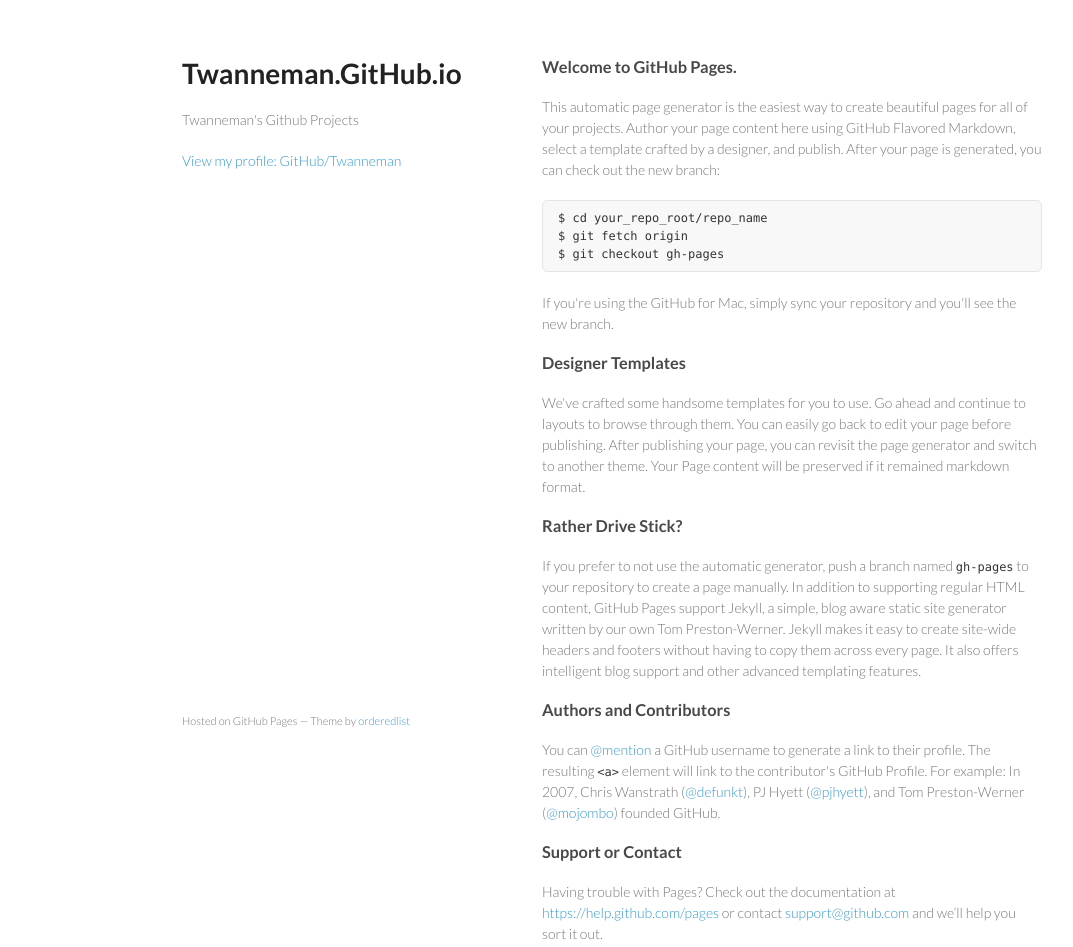
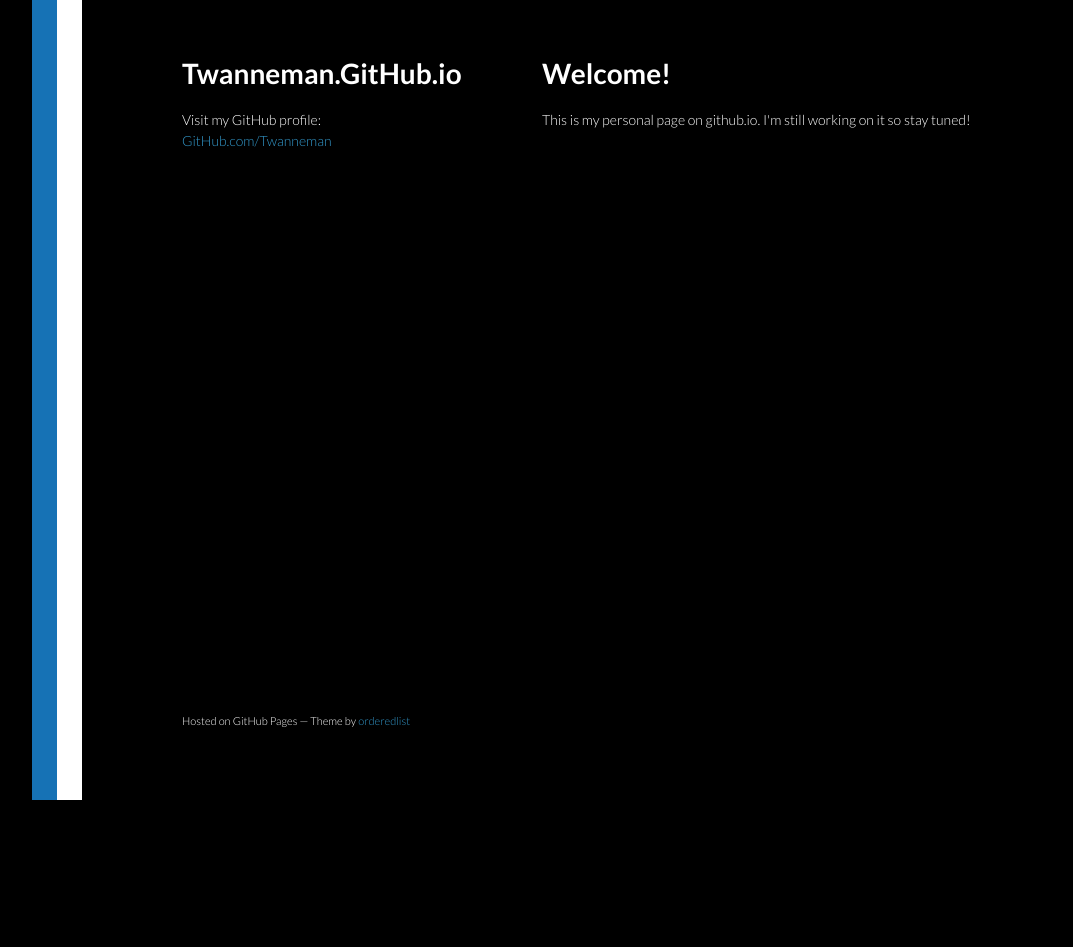
Before and after one commit to Twanneman/twanneman.github.io, a plain HTML site: page index.html in a window 1280 px wide. Shown: the whole page, without its empty margins (28-1101 px from the left). After the commit the page ends 800 px from the top, so only its background shows below. Drawn offline with Linux system fonts and the light colour scheme.

Commit message:
t-styles
implement my own styles & stripes

```diff
--- a/index.html
+++ b/index.html
@@ -13,53 +13,28 @@
     <![endif]-->
   </head>
   <body>
-    <div class="wrapper">
-      <header>
-        <h1>Twanneman.GitHub.io</h1>
-        <p>Twanneman's Github Projects</p>
+	<div class="wrapper">
+		<header>
+			<h1>Twanneman.GitHub.io</h1>
+			<p class="view">Visit my GitHub profile: <a href="https://github.com/Twanneman">GitHub.com/Twanneman</a></p>
+		</header>
 
+		<section>
+			<h1><a id="welcome" class="anchor" href="#welcome" aria-hidden="true"><span class="octicon octicon-link"></span></a>Welcome!</h1>
+			<p>This is my personal page on github.io. I'm still working on it so stay tuned!</p>
+		</section>
 
-        <p class="view"><a href="https://github.com/Twanneman">View my profile: GitHub/Twanneman</a></p>
+		<footer>
+			<p><small>Hosted on GitHub Pages &mdash; Theme by <a href="https://github.com/orderedlist">orderedlist</a></small></p>
+		</footer>
+	</div>
 
-      </header>
-      <section>
-        <h3>
-<a id="welcome-to-github-pages" class="anchor" href="#welcome-to-github-pages" aria-hidden="true"><span class="octicon octicon-link"></span></a>Welcome to GitHub Pages.</h3>
+	<div class="wrapper-background">
+	    <div class="bg stripe-tertiary stripe">&nbsp;</div>
+	    <div class="bg stripe-secondary stripe">&nbsp;</div>
+	    <div class="bg stripe-primary stripe">&nbsp;</div>
+	</div>
 
-<p>This automatic page generator is the easiest way to create beautiful pages for all of your projects. Author your page content here using GitHub Flavored Markdown, select a template crafted by a designer, and publish. After your page is generated, you can check out the new branch:</p>
-
-<pre><code>$ cd your_repo_root/repo_name
-$ git fetch origin
-$ git checkout gh-pages
-</code></pre>
-
-<p>If you're using the GitHub for Mac, simply sync your repository and you'll see the new branch.</p>
-
-<h3>
-<a id="designer-templates" class="anchor" href="#designer-templates" aria-hidden="true"><span class="octicon octicon-link"></span></a>Designer Templates</h3>
-
-<p>We've crafted some handsome templates for you to use. Go ahead and continue to layouts to browse through them. You can easily go back to edit your page before publishing. After publishing your page, you can revisit the page generator and switch to another theme. Your Page content will be preserved if it remained markdown format.</p>
-
-<h3>
-<a id="rather-drive-stick" class="anchor" href="#rather-drive-stick" aria-hidden="true"><span class="octicon octicon-link"></span></a>Rather Drive Stick?</h3>
-
-<p>If you prefer to not use the automatic generator, push a branch named <code>gh-pages</code> to your repository to create a page manually. In addition to supporting regular HTML content, GitHub Pages support Jekyll, a simple, blog aware static site generator written by our own Tom Preston-Werner. Jekyll makes it easy to create site-wide headers and footers without having to copy them across every page. It also offers intelligent blog support and other advanced templating features.</p>
-
-<h3>
-<a id="authors-and-contributors" class="anchor" href="#authors-and-contributors" aria-hidden="true"><span class="octicon octicon-link"></span></a>Authors and Contributors</h3>
-
-<p>You can <a href="https://github.com/blog/821" class="user-mention">@mention</a> a GitHub username to generate a link to their profile. The resulting <code>&lt;a&gt;</code> element will link to the contributor's GitHub Profile. For example: In 2007, Chris Wanstrath (<a href="https://github.com/defunkt" class="user-mention">@defunkt</a>), PJ Hyett (<a href="https://github.com/pjhyett" class="user-mention">@pjhyett</a>), and Tom Preston-Werner (<a href="https://github.com/mojombo" class="user-mention">@mojombo</a>) founded GitHub.</p>
-
-<h3>
-<a id="support-or-contact" class="anchor" href="#support-or-contact" aria-hidden="true"><span class="octicon octicon-link"></span></a>Support or Contact</h3>
-
-<p>Having trouble with Pages? Check out the documentation at <a href="https://help.github.com/pages">https://help.github.com/pages</a> or contact <a href="mailto:support@github.com">support@github.com</a> and we’ll help you sort it out.</p>
-      </section>
-      <footer>
-        <p><small>Hosted on GitHub Pages &mdash; Theme by <a href="https://github.com/orderedlist">orderedlist</a></small></p>
-      </footer>
-    </div>
     <script src="javascripts/scale.fix.js"></script>
-
   </body>
 </html>
--- a/stylesheets/styles.css
+++ b/stylesheets/styles.css
@@ -3,12 +3,13 @@
 body {
   padding:50px;
   font:14px/1.5 Lato, "Helvetica Neue", Helvetica, Arial, sans-serif;
-  color:#777;
+  color:#FFFFFF;
   font-weight:300;
+  background-color: #000000;
 }
 
 h1, h2, h3, h4, h5, h6 {
-  color:#222;
+  color:#FFFFFF;
   margin:0 0 20px;
 }
 
@@ -183,6 +184,39 @@ footer {
   bottom:50px;
 }
 
+/*  background stripes */
+.bg {
+  position: absolute;
+}
+
+.stripe {
+  height: 100vh;
+  top: 0;
+}
+
+.stripe-primary {
+  left: 60px;
+  width: 25px;
+  z-index: 43;
+}
+
+.stripe-secondary {
+  left: 85px;
+  width: 25px;
+  z-index: 42;
+}
+
+.stripe-tertiary {
+  left: 1px;
+  width: 60px;
+  z-index: 41;
+}
+
+.stripe-primary           { background: #1672b5; }
+.stripe-secondary         { background: #ffffff; }
+.stripe-tertiary          { background: #000000; border-right: 1px solid #ffffff}
+
+
 @media print, screen and (max-width: 960px) {
 
   div.wrapper {
```
